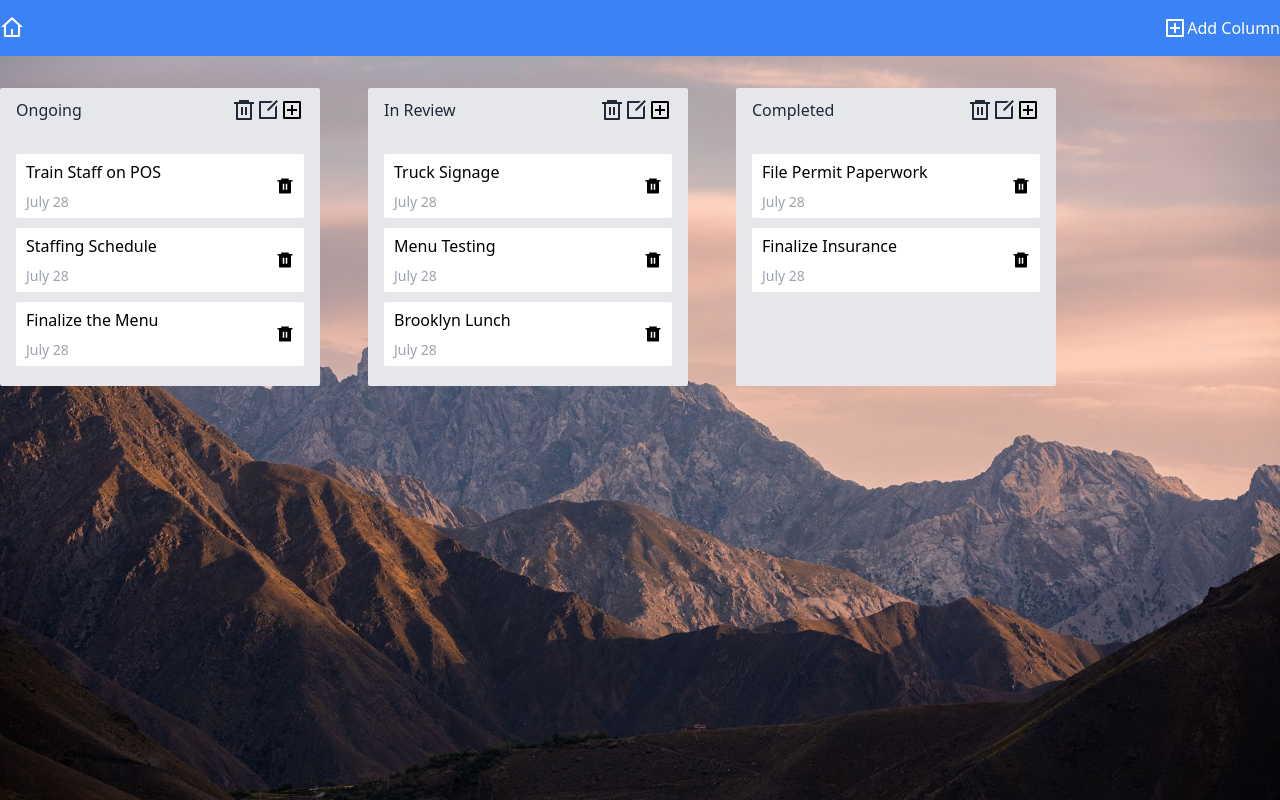
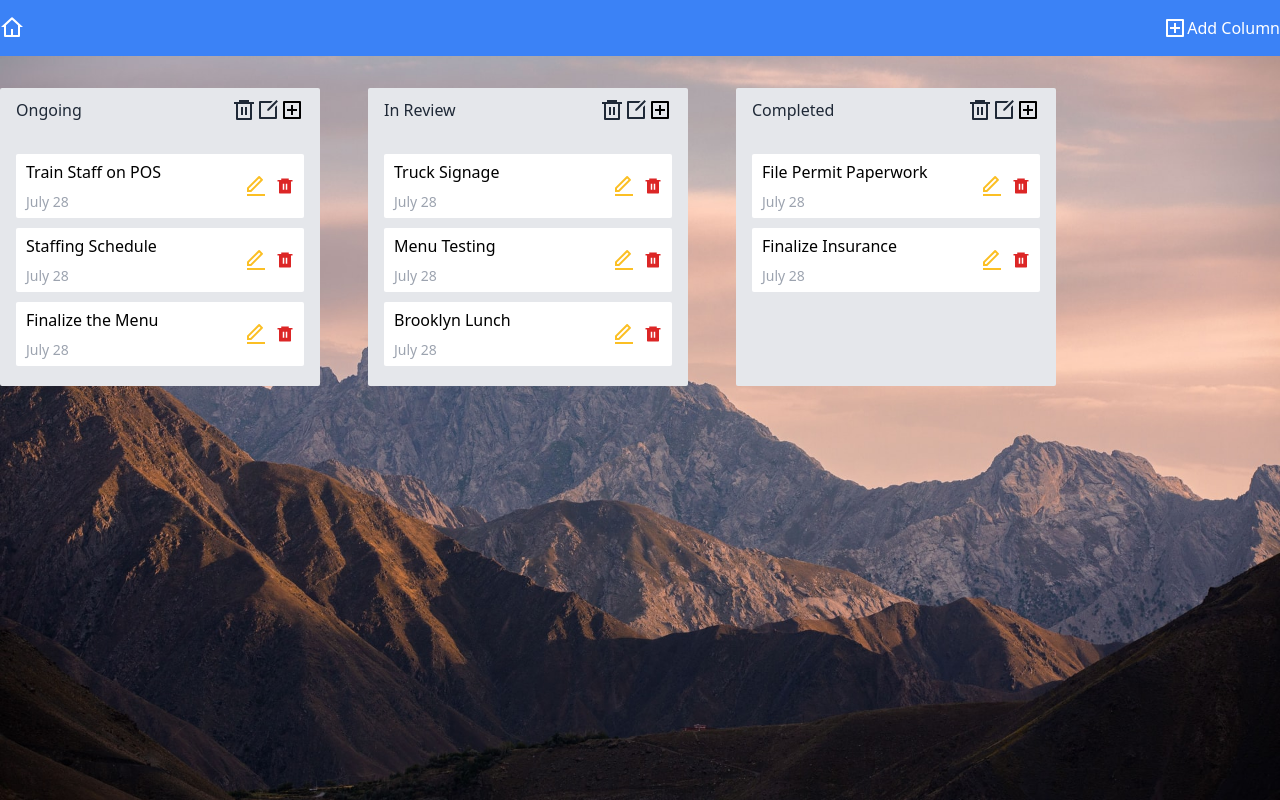
Before and after one commit to choyan/trello-clone, a React (Create React App) app: page / in a window 1280 px wide. Built offline with nearby package versions, Linux system fonts and the light colour scheme; what @tailwindcss/typography would draw is missing.

Commit message:
Card view update

```diff
--- a/src/components/Card/index.js
+++ b/src/components/Card/index.js
@@ -23,9 +23,23 @@ export default function Card({ cardData, deleteCard }) {
         <div className="mt-2 text-gray-400 text-sm">{dayjs(cardData.date).format('MMMM D')}</div>
       </div>
 
+      <div className="flex gap-x-2 items-center">
         <div className="cursor-pointer" onClick={() => deleteCard(cardData.id)}>
           <svg
-          className="fill-current text-sm"
+            className="fill-current text-sm text-yellow-400"
+            xmlns="http://www.w3.org/2000/svg"
+            viewBox="0 0 24 24"
+            width="24"
+            height="24"
+          >
+            <path fill="none" d="M0 0h24v24H0z" />
+            <path d="M6.414 16L16.556 5.858l-1.414-1.414L5 14.586V16h1.414zm.829 2H3v-4.243L14.435 2.322a1 1 0 0 1 1.414 0l2.829 2.829a1 1 0 0 1 0 1.414L7.243 18zM3 20h18v2H3v-2z" />
+          </svg>
+        </div>
+
+        <div className="cursor-pointer" onClick={() => deleteCard(cardData.id)}>
+          <svg
+            className="fill-current text-sm text-red-600"
             xmlns="http://www.w3.org/2000/svg"
             viewBox="0 0 24 24"
             width="18"
@@ -36,5 +50,6 @@ export default function Card({ cardData, deleteCard }) {
           </svg>
         </div>
       </div>
+    </div>
   );
 }
```
Also changed, not shown: 1 other file (tests, documents, lock files or other folders). Lines whose indentation alone changed are shown as unchanged.
